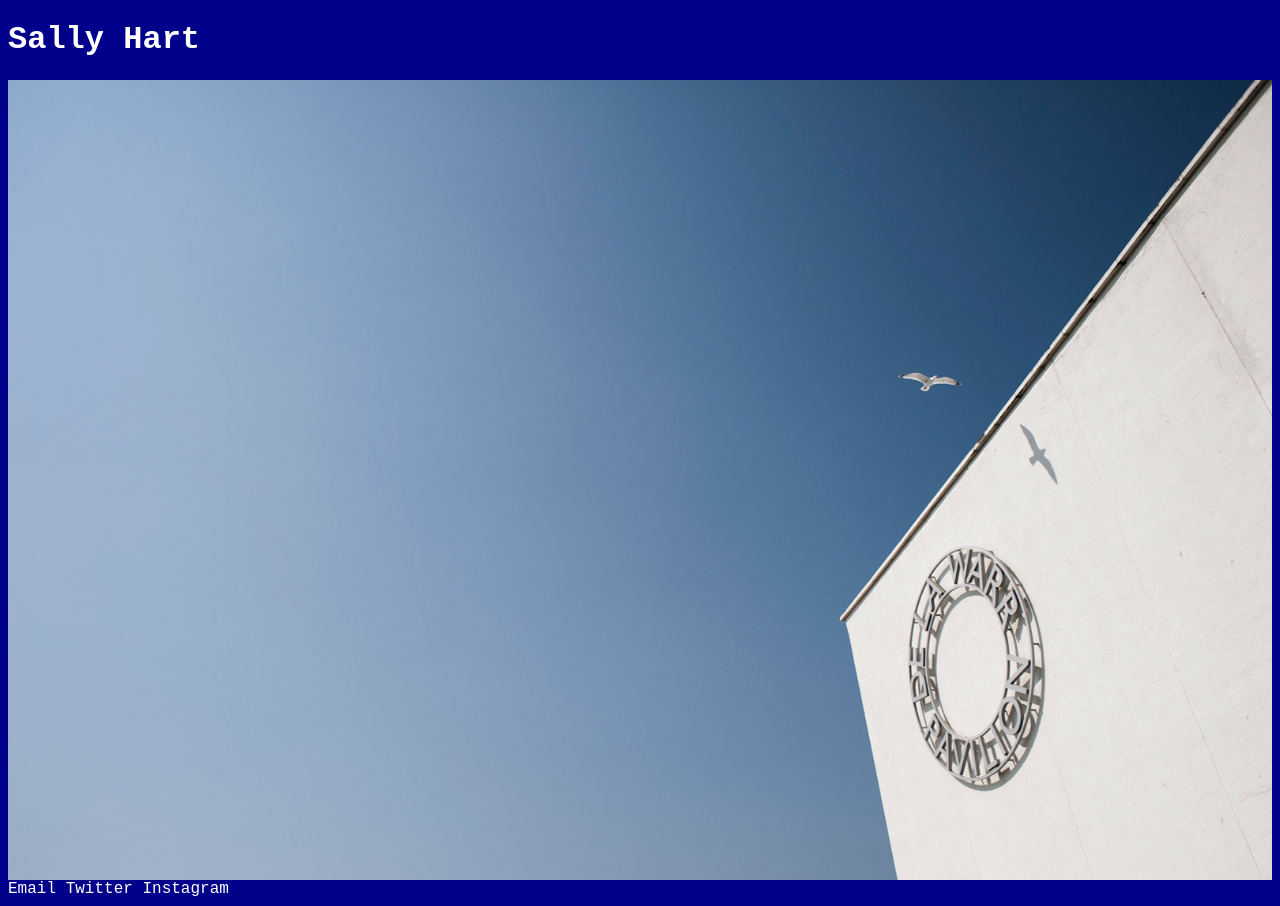
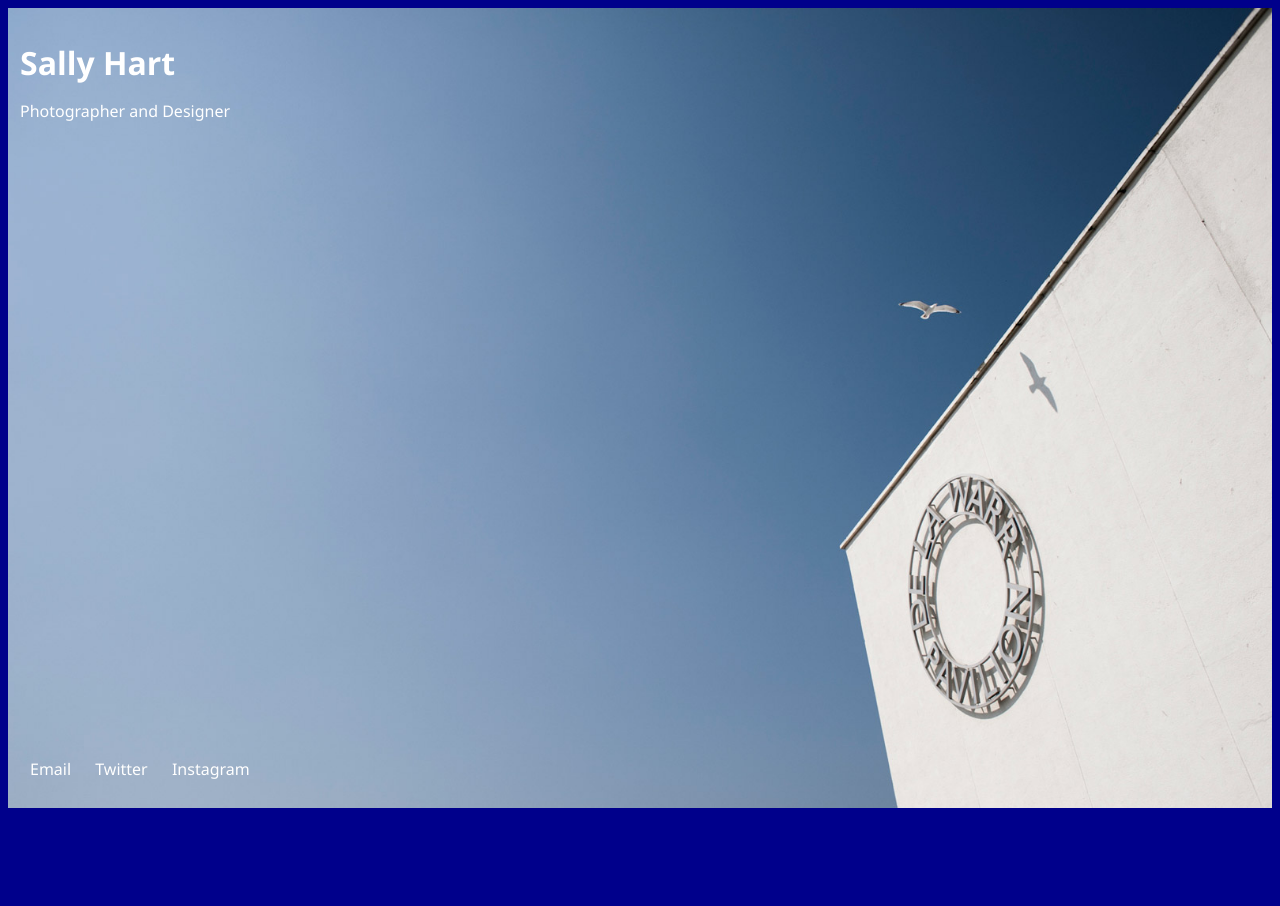
Before and after one commit to re-beccalouise/sally-hart, a plain HTML site: page index.html in a window 1280 px wide. After the commit the page ends 816 px from the top, so only its background shows below. Drawn offline with Linux system fonts and the light colour scheme; files whose address does not match are found by name.

Commit message:
changed some css

```diff
--- a/index.html
+++ b/index.html
@@ -10,6 +10,7 @@
 <body>
     <header>
         <h1>Sally Hart</h1>
+        <p>Photographer and Designer</p>
     </header>
     <section>
 
--- a/style.css
+++ b/style.css
@@ -1,13 +1,19 @@
 body {
-    font-family: 'Courier New', Courier, monospace;
+    font-family: 'Segoe UI', Tahoma, Geneva, Verdana, sans-serif;
     font-size: 16px;
     background-color: darkblue;
     color: white;
 }
 
+h1 {
+    font-size: 32px;
+    margin-bottom: 5px;
+}
+
 a {
     text-decoration: none;
     color: white;
+    padding: 10px;
 }
 
 a:hover {
@@ -20,3 +26,15 @@ section {
     background-image: url('/intro-to-html/sally-hart/imgs/sally_1.jpg');
     background-size: cover;
 }
+
+header {
+    position: fixed;
+    top: 20px;
+    left: 20px;
+}
+
+footer {
+    position: fixed;
+    bottom: 20px;
+    left: 20px;
+}
```
